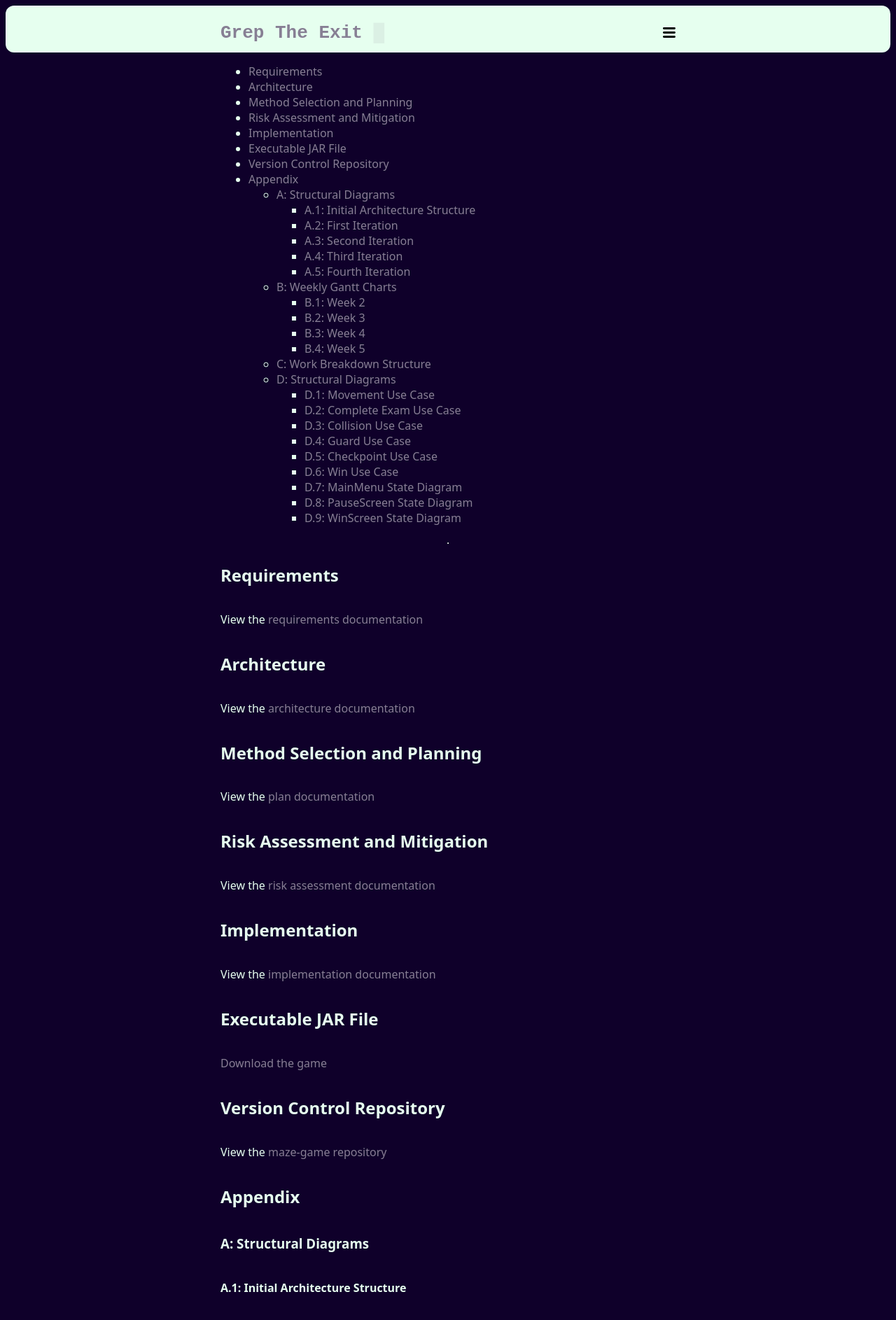
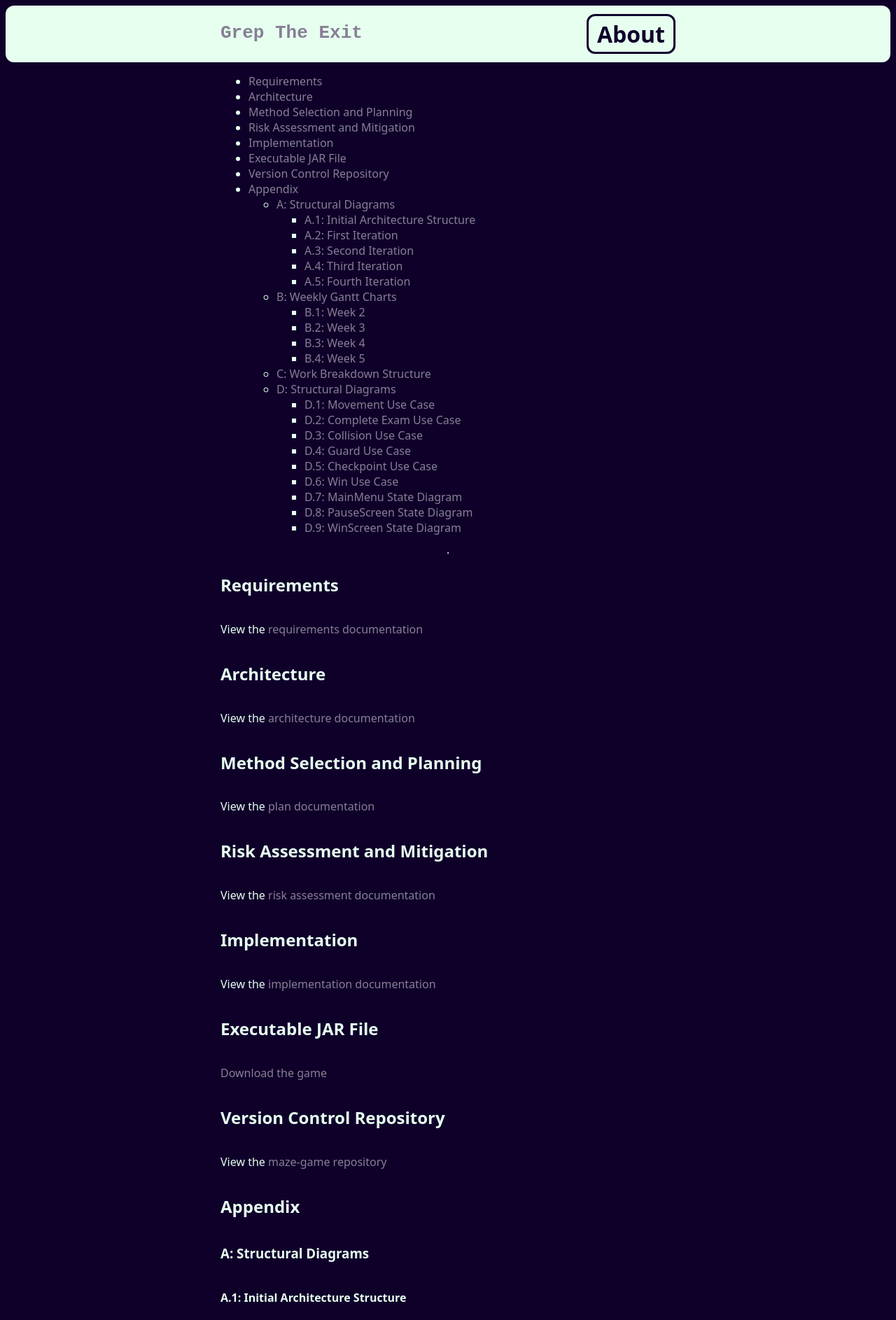
Before and after one commit to ENG1-C2G3/eng1-c2g3.github.io, a Jekyll site: the page built from index.markdown, in a window 1280 px wide. Shown: the top 1886 px of the page at 70% size. Built offline with Jekyll 4.4.1, drawn with Linux system fonts in a browser that asks for light colours; a script that is not in the unit is left out.

Commit message:
style: Implement sidebar + mobile responsiveness

```diff
--- a/_includes/head.html
+++ b/_includes/head.html
@@ -4,6 +4,7 @@
   <meta name="viewport" content="width=device-width, initial-scale=1">
   {%- seo -%}
   <link rel="stylesheet" href="{{ "/assets/style.css" | relative_url }}">
+  <script src="{{ "/assets/main.js" | relative_url }}"></script>
 
   {%- feed_meta -%}
   {%- if jekyll.environment == 'production' and site.google_analytics -%}
--- a/_includes/header.html
+++ b/_includes/header.html
@@ -4,34 +4,43 @@
   {%- assign page_paths = site.header_pages | default: default_paths -%}
 
   {%- if page_paths -%}
+    <div id="nav-sidebar" class="nav-sidebar">
+        <button class="" onclick="close_sidebar()">Close</button>
+        {%- for path in page_paths -%}
+          {%- assign my_page = site.pages | where: "path", path | first -%}
+          {%- if my_page.title -%}
+          <a class="navbar-link" href="{{ my_page.url | relative_url }}">{{ my_page.title | escape }}</a>
+          {%- endif -%}
+        {%- endfor -%}
+      </div>
+    </div>
+
     <nav class="site-nav">
       <div class="left-nav">
-        <a class="site-title" rel="author" href="{{ "/" | relative_url }}">
+        <button class="mobile-only navbar-button navbar-link" onclick="open_sidebar()">
+          <svg xmlns="http://www.w3.org/2000/svg" height="32px" viewBox="0 0 16 16" width="32px"><g fill="#0F002A"><path d="m 1 2 h 14 v 2 h -14 z m 0 0"/><path d="m 1 7 h 14 v 2 h -14 z m 0 0"/><path d="m 1 12 h 14 v 2 h -14 z m 0 0"/></g></svg>
+        </button>
+
+        <a class="desktop-only site-title" rel="author" href="{{ "/" | relative_url }}">
           <code class="site-code">{{ site.title }}
           <span class="blinking-cursor">█</span>
           </code>
         </a>
       </div>
 
-      <div class="right-nav">
-        <input type="checkbox" id="menu-trigger" class="menu-trigger" />
-        <label for="menu-trigger">
-          <span class="menu-icon">
-            <svg viewBox="0 0 18 15" width="18px" height="15px">
-              <path d="M18,1.484c0,0.82-0.665,1.484-1.484,1.484H1.484C0.665,2.969,0,2.304,0,1.484l0,0C0,0.665,0.665,0,1.484,0 h15.032C17.335,0,18,0.665,18,1.484L18,1.484z M18,7.516C18,8.335,17.335,9,16.516,9H1.484C0.665,9,0,8.335,0,7.516l0,0 c0-0.82,0.665-1.484,1.484-1.484h15.032C17.335,6.031,18,6.696,18,7.516L18,7.516z M18,13.516C18,14.335,17.335,15,16.516,15H1.484 C0.665,15,0,14.335,0,13.516l0,0c0-0.82,0.665-1.483,1.484-1.483h15.032C17.335,12.031,18,12.695,18,13.516L18,13.516z"/>
-            </svg>
-          </span>
-        </label>
-      <div class="nav-sidebar">
-          <input type="checkbox" id="close-sidebar-trigger" class="menu-trigger"/>
-          <label for="menu-trigger" class="navbar-link">Close Sidebar.</label>
-          {%- for path in page_paths -%}
-            {%- assign my_page = site.pages | where: "path", path | first -%}
-            {%- if my_page.title -%}
-            <a class="navbar-link" href="{{ my_page.url | relative_url }}">{{ my_page.title | escape }}</a>
-            {%- endif -%}
-          {%- endfor -%}
-        </div>
+      <div class=" right-nav">
+        <a class="mobile-only site-title" rel="author" href="{{ "/" | relative_url }}">
+          <code class="site-code">{{ site.title }}
+            <span class="blinking-cursor">█</span>
+          </code>
+        </a>
+
+        {%- for path in page_paths -%}
+          {%- assign my_page = site.pages | where: "path", path | first -%}
+          {%- if my_page.title -%}
+          <a class="desktop-only navbar-link" href="{{ my_page.url | relative_url }}">{{ my_page.title | escape }}</a>
+          {%- endif -%}
+        {%- endfor -%}
       </div>
     </nav>
   {%- endif -%}
--- a/_sass/_stylesheet.scss
+++ b/_sass/_stylesheet.scss
@@ -1,4 +1,4 @@
-$tablet: "width >= 480px";
+$mobile: "width <= 720px";
 $desktop: "width >= 720px";
 
 $primary-color: #0F002A;
@@ -6,7 +6,7 @@
 $tritary-color: #877F94;
 
 :root {
-  --content-max-width: 40.625rem;
+  --content-max-width: min(100% - 2 * var(--padding) ,40.625rem);
   --padding: 12px;
   --border-radius: 12px;
   --header-font-size: 2em;
@@ -45,7 +45,7 @@
   }
 }
 
-// Navigation
+// Navigation + Sidebar
 .site-nav {
   display: grid;
   grid-column: content;
@@ -60,20 +60,11 @@
   justify-content: end;
 }
 
-// Mobile Menu
-.menu-trigger {
-  display: none;
-}
-
 .nav-sidebar {
   display: none;
-  position: absolute;
+  position: fixed;
   height:100%;
   background-color: $secondary-color;
-}
-
-.menu-trigger:checked ~ .nav-sidebar {
-    display: block;
 }
 
 // Blinking cursor elements.
@@ -106,6 +97,12 @@
   font-weight: bold;
 }
 
+.navbar-button {
+  border: none;
+  background-color: $secondary-color;
+  cursor:pointer;
+}
+
 
 // Misc
 .site-code {
@@ -116,3 +113,25 @@
 img {
   width: 200px;
 }
+
+// Mobile Responsiveness
+.mobile-only
+{
+  display: none;
+}
+@media screen and ($mobile) {
+  .site-nav {
+    grid-template-columns: 32px 1fr;
+  }
+  .right-nav {
+    justify-content: center;
+  }
+  .mobile-only
+  {
+    display: block;
+  }
+  .desktop-only
+  {
+    display: none;
+  }
+}
```
